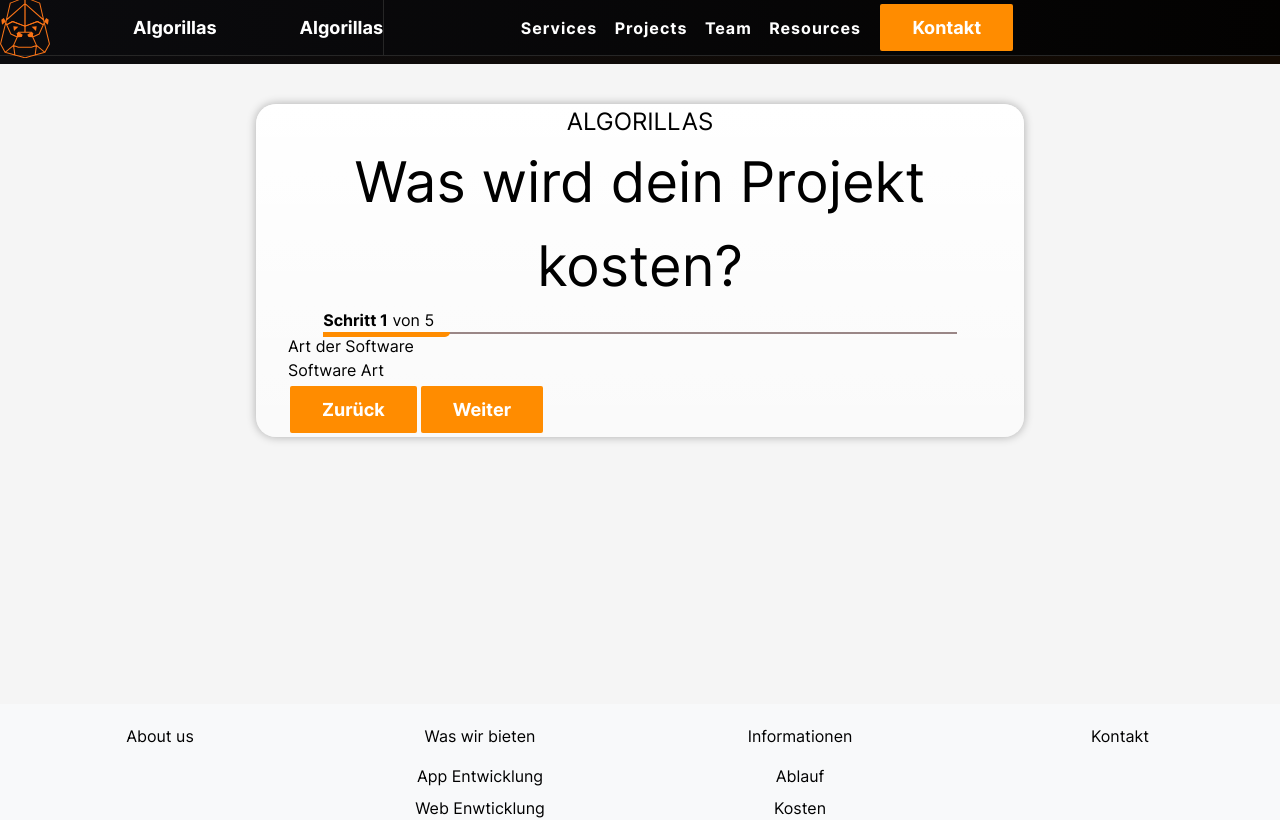
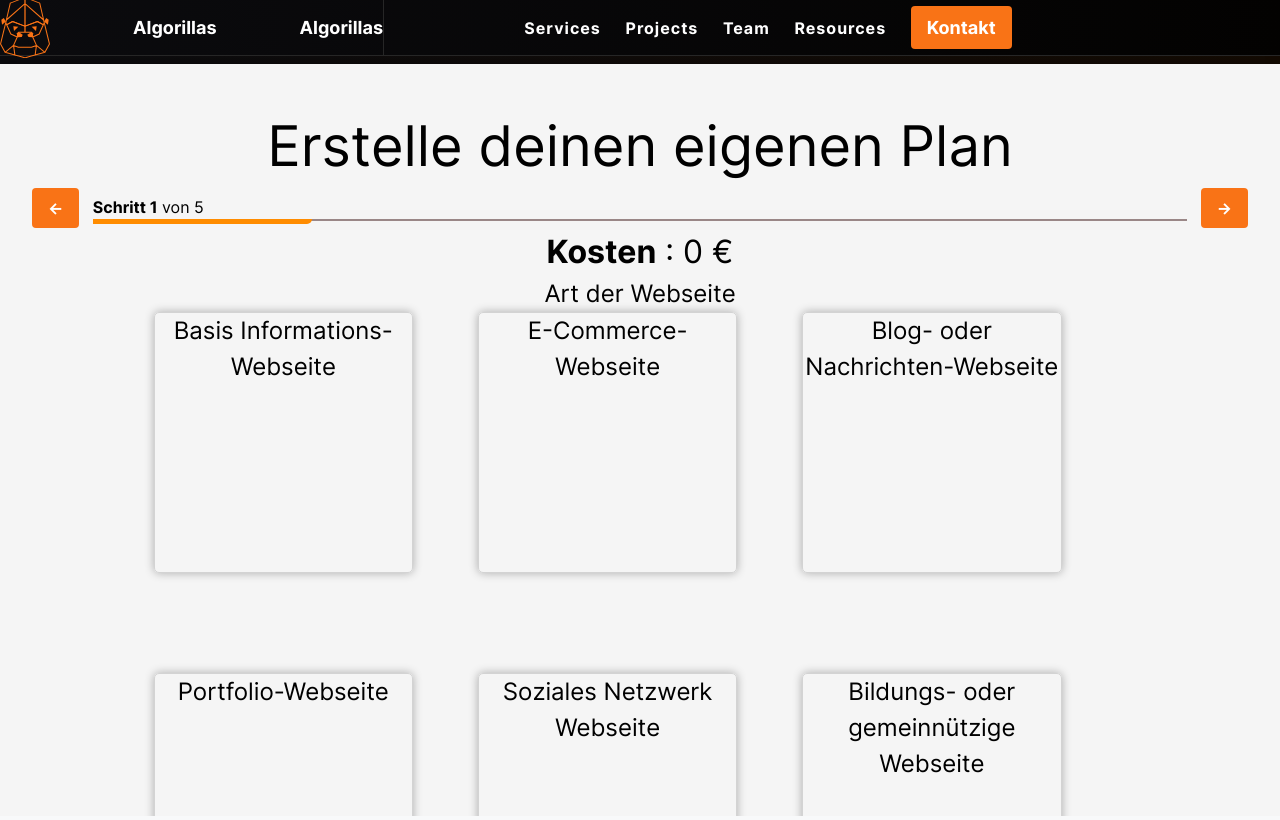
Before and after one commit to DnlPinguin/Algorillas, a Vue app: page /configurator in a window 1280 px wide. Shown: the top 820 px of the page. Built offline with nearby package versions, Linux system fonts and the light colour scheme.

Commit message:
pls fix the pipeline

```diff
--- a/src/components/Footer/FooterSection.vue
+++ b/src/components/Footer/FooterSection.vue
@@ -1,6 +1,6 @@
 <template>
     <footer class="footer">
-        <div class="container">
+        <div class="footer-container">
             <div class="column ">
                 <h3>About us</h3>
                 <p>Lorem ipsum dolor sit amet, consectetur adipiscing elit. Phasellus vitae.</p>
@@ -54,7 +54,7 @@ export default {
     text-align: center;
 }
 
-.container {
+.footer-container {
     display: grid;
     grid-template-columns: 25% 25% 25% 25%;
 }
--- a/src/components/NavBar/NavigationHeader.vue
+++ b/src/components/NavBar/NavigationHeader.vue
@@ -5,7 +5,7 @@
         <BurgerToggle @toggled="toggle" :open="menuOpen" class="burger-button" />
         <ul v-on:click="closeMenu" class="desktop">
             <ul class="logo-container">
-                <div class="container algorillas-logo">
+                <div class="algorillas-logo">
                     <div class="wrapper">
                         <div class="animation-container">
                             <svg xmlns="http://www.w3.org/2000/svg" xmlns:xlink="http://www.w3.org/1999/xlink"
@@ -46,7 +46,9 @@
                 </li>
                 <li>
                     <router-link to="/contact">
-                        <button class="contact-button">Kontakt</button>
+                        <button class="bg-orange-500 hover:bg-orange-700 text-white font-bold py-2 px-4 rounded">
+                            Kontakt
+                        </button>
                     </router-link>
                 </li>
             </ul>
--- a/src/views/ConfiguratorPage.vue
+++ b/src/views/ConfiguratorPage.vue
@@ -1,41 +1,34 @@
 <template>
-    <div class="container">
-        <div class="space-small" />
-        <div class="configurator-box">
-            <h3>ALGORILLAS</h3>
-            <h2>
-                Was wird dein Projekt kosten?
-            </h2>
+    <div class="configurator-box">
+        <h2>
+            Erstelle deinen eigenen Plan
+        </h2>
+        <div class="nav-configurator">
+            <button class="bg-orange-500 hover:bg-orange-700 text-white font-bold py-2 px-4 rounded"
+                v-on:click="previousStep">&larr;</button>
             <div class="progress-stepper">
                 <p> <b>Schritt {{ step }} </b> von 5</p>
                 <div class="bar">
                     <div class="progress" :style="{ width: `${step * 20}%` }" />
                 </div>
             </div>
+            <button class="bg-orange-500 hover:bg-orange-700 text-white font-bold py-2 px-4 rounded"
+                v-on:click="nextStep">&rarr;</button>
+        </div>
+        <h3> <b>Kosten</b> : {{ totalCost }} €</h3>
 
-            <div v-if="step === 1">
-                <div>
-                    <h4>Art der Software</h4>
-                </div>
-                Software Art
-            </div>
-            <div v-if="step === 2">
-                Welche Funktionen muss die Website erfüllen
-            </div>
-            <div v-if="step === 3">
-                Welche Funktionen soll deine Website bieten?
-            </div>
-            <div v-if="step === 4">
-                Soll deine Website an ein existierendes Projekt angebunden werden?
-            </div>
-            <div v-if="step === 5">
-                Welche Betreuung willst du nach der Fertigstellung haben?
-            </div>
-            <div class=" navigation-button-group">
-                <button class="contact-button" v-on:click="previousStep">Zurück</button>
-                <button class="contact-button" v-on:click="nextStep">Weiter</button>
-            </div>
+        <div>
+            <h4>{{ steps[step - 1].name }}</h4>
+            <ul class="app-list">
+                <li class="app-box" v-for="(option, idx) in   steps[step - 1].options  " v-bind:key="option + '_' + idx"
+                    v-on:click="addOptionToCard(option)">
+                    <img>
+                    <h4 :class="{ active: option.checked }">{{ option.name }}
+                    </h4>
+                </li>
+            </ul>
         </div>
+
     </div>
 </template>
 <script>
@@ -43,7 +36,184 @@ export default {
     name: "ConfiguratorPage",
     data() {
         return {
-            step: 1
+            step: 1,
+            totalCost: 0,
+            steps: [
+                {
+                    id: 1,
+                    name: 'Art der Webseite',
+                    options: [
+                        {
+                            name: 'Basis Informations-Webseite',
+                            checked: false,
+                            logo: '',
+                            cost: 100
+                        },
+                        {
+                            name: 'E-Commerce-Webseite',
+                            checked: false,
+                            logo: '',
+                            cost: 100
+                        },
+                        {
+                            name: 'Blog- oder Nachrichten-Webseite',
+                            checked: false,
+                            logo: '',
+                            cost: 100
+                        },
+                        {
+                            name: 'Portfolio-Webseite',
+                            checked: false,
+                            logo: '',
+                            cost: 200
+                        },
+                        {
+                            name: 'Soziales Netzwerk Webseite',
+                            checked: false,
+                            logo: '',
+                            cost: 200
+                        },
+                        {
+                            name: 'Bildungs- oder gemeinnützige Webseite',
+                            checked: false,
+                            logo: '',
+                            cost: 200
+                        },
+                        {
+                            name: 'Unternehmenswebseite',
+                            checked: false,
+                            logo: '',
+                            cost: 74
+                        },
+                    ]
+                },
+                {
+                    id: 2,
+                    name: 'Design',
+                    options: [
+                        {
+                            name: 'Vorlagendesign',
+                            checked: false,
+                            logo: '',
+                            cost: 74
+                        },
+                        {
+                            name: 'Benutzerdefiniertes Design',
+                            checked: false,
+                            logo: '',
+                            cost: 74
+                        },
+                        {
+                            name: 'Premium-Design',
+                            checked: false,
+                            logo: '',
+                            cost: 74
+                        }
+                    ]
+                },
+                {
+                    id: 3,
+                    name: 'Funktionalität',
+                    options: [
+                        {
+                            name: 'Benutzerregistrierung',
+                            checked: false,
+                            logo: '',
+                            cost: 74
+                        },
+                        {
+                            name: 'E-Commerce-Funktionalität',
+                            checked: false,
+                            logo: '',
+                            cost: 610
+                        },
+                        {
+                            name: 'Blog',
+                            checked: false,
+                            logo: '',
+                            cost: 610
+                        },
+                        {
+                            name: 'Forum oder Benutzerkommentare',
+                            checked: false,
+                            logo: '',
+                            cost: 610
+                        },
+                        {
+                            name: 'Kontaktformulare',
+                            checked: false,
+                            logo: '',
+                            cost: 610
+                        },
+                        {
+                            name: 'Newsletter-Anmeldung',
+                            checked: false,
+                            logo: '',
+                            cost: 32
+                        },
+                        {
+                            name: 'Integrationen mit anderen Diensten',
+                            checked: false,
+                            logo: '',
+                            cost: 32
+                        },
+                    ]
+                },
+                {
+                    id: 4,
+                    name: 'Inhaltserstellung',
+                    options: [
+                        {
+                            name: 'Keine Inhaltserstellung benötigt',
+                            checked: false,
+                            logo: '',
+                            cost: 32
+                        },
+                        {
+                            name: 'Einige Inhaltserstellung',
+                            checked: false,
+                            logo: '',
+                            cost: 32
+                        },
+                        {
+                            name: 'Vollständige Inhaltserstellung',
+                            checked: false,
+                            logo: '',
+                            cost: 32
+                        },
+                        {
+                            name: 'Laufende Inhaltserstellung',
+                            checked: false,
+                            logo: '',
+                            cost: 32
+                        },
+                    ]
+                },
+                {
+                    id: 5,
+                    name: 'Wartung und Unterstützung',
+                    options: [
+                        {
+                            name: 'Keine Wartung benötigt',
+                            checked: false,
+                            logo: '',
+                            cost: 32
+                        },
+                        {
+                            name: 'Monatliche Wartung',
+                            checked: false,
+                            logo: '',
+                            cost: 32
+                        },
+                        {
+                            name: 'Vollständige Wartung',
+                            checked: false,
+                            logo: '',
+                            cost: 32
+                        },
+                    ]
+                },
+            ]
         }
     },
     methods: {
@@ -55,43 +225,51 @@ export default {
             if (this.step > 1) {
                 this.step--;
             }
+        },
+        addOptionToCard(option) {
+            console.log(option.kosten)
+            if (option.checked) {
+                option.checked = false;
+                this.totalCost -= option.cost;
+            } else {
+                option.checked = true;
+                this.totalCost += option.cost;
+            }
         }
 
     }
 }
 </script>
 <style scoped>
-.container {
-    background: whitesmoke;
-    min-height: 80vh;
-    color: black;
-}
-
-.space-small {
-    height: 5vh;
-}
-
-
 .configurator-box {
-    display: flex;
+    display: block;
     flex-direction: column;
-    border-radius: 20px;
-    margin: auto;
-    height: 100%;
-    width: 60%;
-    background: linear-gradient(180deg, rgba(255, 255, 255, 1) 0%, rgba(255, 255, 255, 0.5) 100%);
+    height: 94vh;
+    background-color: whitesmoke;
     padding-left: 2rem;
     padding-right: 2rem;
     box-shadow: 0 0 10px rgba(0, 0, 0, 0.3);
 }
 
 .configurator-box h2 {
+    padding-top: 40px;
     text-align: center;
     font-size: 3.5rem;
     color: black;
 }
 
 .configurator-box h3 {
+    text-align: center;
+    font-size: 2rem;
+    color: black;
+}
+
+.nav-configurator {
+    display: flex;
+    flex-direction: row;
+}
+
+.configurator-box h4 {
     text-align: center;
     font-size: 1.5rem;
     color: black;
@@ -103,9 +281,9 @@ export default {
     display: flex;
     flex-direction: column;
     justify-content: center;
+    color: black
 }
 
-.progress-stepper p {}
 
 .bar {
     width: 100%;
@@ -119,4 +297,39 @@ export default {
     border-bottom-right-radius: 20px;
     height: 5px;
 }
+
+.app-list {
+    display: grid;
+    width: 80%;
+    margin: auto;
+    grid-template-columns: repeat(3, 1fr);
+}
+
+.app-box {
+    display: block;
+    margin-bottom: 100px;
+    color: black !important;
+    width: 80%;
+    height: 0;
+    padding-bottom: 80%;
+    border-radius: 5px;
+    border: 1px solid lightgray;
+    box-shadow: 0 0 10px rgba(0, 0, 0, 0.3);
+}
+
+.app-box:hover h4 {
+    color: #ff8c00 !important;
+    transition: .5s;
+}
+
+.app-box:hover {
+    border: 1px solid #ff8c00;
+    transition: .5s;
+}
+
+.active {
+    color: #ff8c00 !important;
+
+
+}
 </style>
--- a/src/views/LandingPage.vue
+++ b/src/views/LandingPage.vue
@@ -1,5 +1,5 @@
 <template>
-    <div class="container">
+    <div class="landing-container">
         <div class="landing">
             <span class="typewriter">{{ "Currently " + displayText }} <!--<span class="blinking-cursor">|</span>--></span>
             <img src="@/assets/images/LogoDuplicate.png" alt="Tomi" class="profile-picture">
@@ -115,7 +115,7 @@ export default {
 }
 </script>
 <style scoped>
-.container {
+.landing-container {
     display: flex;
     flex-direction: column;
     width: 100%;
--- a/src/views/ResourcesPage.vue
+++ b/src/views/ResourcesPage.vue
@@ -1,5 +1,5 @@
 <template>
-    <div class="container">
+    <div class="resource-container">
         <router-link class="resources-button" to="/configurator">
             <h1>Kosten berechnen</h1>
             <p>
@@ -18,7 +18,7 @@ export default {
 }
 </script>
 <style scoped>
-.container {
+.resource-container {
     display: flex;
     justify-content: center;
     align-items: center;
--- a/src/views/TeamPage.vue
+++ b/src/views/TeamPage.vue
@@ -5,7 +5,7 @@
     <div id="team-section" class="section">
 
         <button class="bg-blue-500 hover:bg-blue-700 text-white font-bold py-2 px-4 rounded">
-        Button
+            Button
         </button>
 
         <h2>Our Team</h2>
```
Also changed, not shown: src/views/ContactPage.vue (+12 -41 lines), 1 other file (tests, documents, lock files or other folders).
